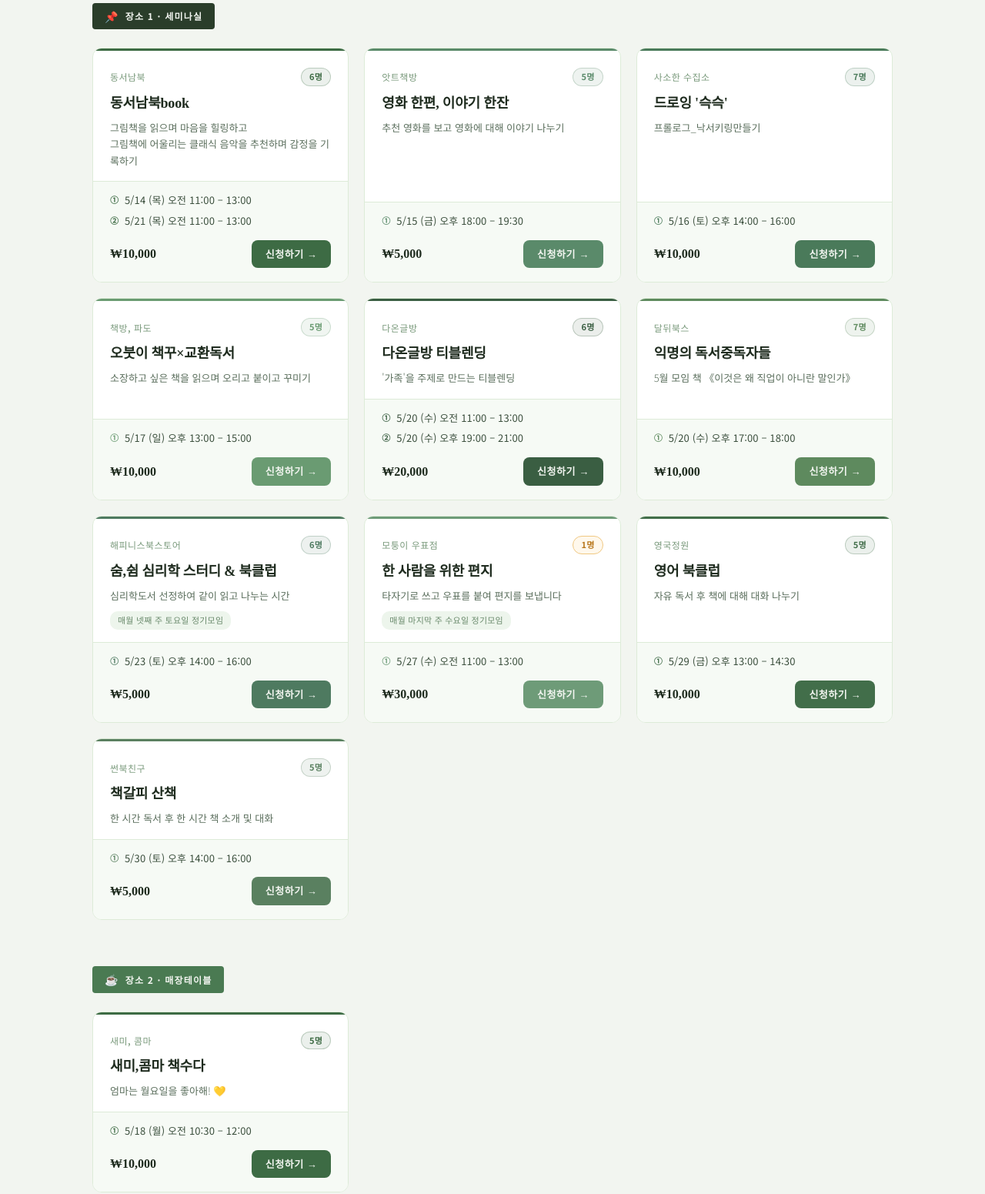
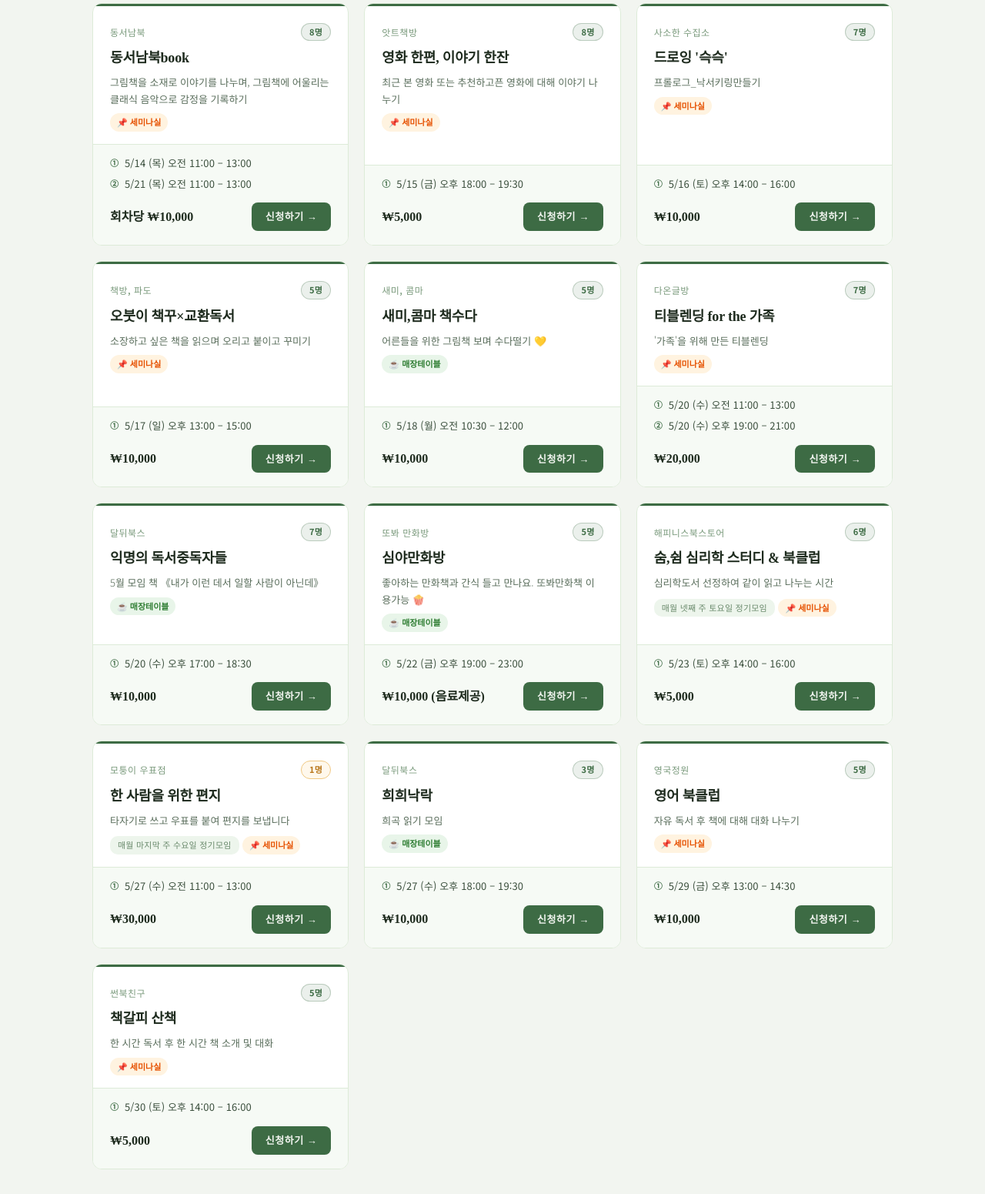
Before and after one commit to yonghee0330/bbooks-bmoim, a plain HTML site: page index.html in a window 1280 px wide. Shown: the part 460-2011 px from the top of the page at 77% size. Drawn offline with Linux system fonts and the light colour scheme.

Commit message:
수정: 날짜순 정렬, 모임 정보 업데이트, 또봐만화방·희희낙락 신규 추가

```diff
--- a/css/style.css
+++ b/css/style.css
@@ -457,3 +457,21 @@ body {
     font-size: 16px;
   }
 }
+
+/* 날짜순 레이아웃 - venue-tag */
+.venue-tag {
+  display: inline-block;
+  font-size: 11px;
+  font-weight: 600;
+  padding: 3px 9px;
+  border-radius: 20px;
+  margin-top: 8px;
+}
+.seminar-tag {
+  background: #fff3e0;
+  color: #e65100;
+}
+.table-tag {
+  background: #e8f5e9;
+  color: #2e7d32;
+}
--- a/index.html
+++ b/index.html
@@ -29,27 +29,20 @@
     <button class="filter-btn" data-filter="table">☕ 매장테이블</button>
   </nav>
 
-  <!-- MAIN -->
+  <!-- MAIN: 날짜순 정렬 -->
   <main id="main-content">
-
-    <!-- 세미나실 섹션 -->
-    <section class="venue-section" id="seminar-section">
-      <div class="venue-label seminar-label">
-        <span class="venue-icon">📌</span>
-        <span>장소 1 · 세미나실</span>
-      </div>
-
     <div class="cards-grid">
 
-        <!-- 동서남북book -->
-        <article class="meeting-card" data-venue="seminar" data-index="1">
+      <!-- 5/14 동서남북book · 세미나실 -->
+      <article class="meeting-card" data-venue="seminar" data-date="0514">
         <div class="card-top">
           <div class="card-meta-row">
             <span class="host-name">동서남북</span>
-              <span class="seat-badge">6명</span>
+            <span class="seat-badge">8명</span>
           </div>
           <h2 class="card-title">동서남북book</h2>
-            <p class="card-theme">그림책을 읽으며 마음을 힐링하고<br />그림책에 어울리는 클래식 음악을 추천하며 감정을 기록하기</p>
+          <p class="card-theme">그림책을 소재로 이야기를 나누며, 그림책에 어울리는 클래식 음악으로 감정을 기록하기</p>
+          <span class="venue-tag seminar-tag">📌 세미나실</span>
         </div>
         <div class="card-bottom">
           <div class="schedule-list">
@@ -63,21 +56,22 @@
             </div>
           </div>
           <div class="card-footer-row">
-              <span class="fee-tag">₩10,000</span>
+            <span class="fee-tag">회차당 ₩10,000</span>
             <a href="https://forms.gle/uoTLg9tv8wX5LP8p8" target="_blank" class="apply-btn" rel="noopener">신청하기 →</a>
           </div>
         </div>
       </article>
 
-        <!-- 앗트책방 -->
-        <article class="meeting-card" data-venue="seminar" data-index="2">
+      <!-- 5/15 앗트책방 · 세미나실 -->
+      <article class="meeting-card" data-venue="seminar" data-date="0515">
         <div class="card-top">
           <div class="card-meta-row">
             <span class="host-name">앗트책방</span>
-              <span class="seat-badge">5명</span>
+            <span class="seat-badge">8명</span>
           </div>
           <h2 class="card-title">영화 한편, 이야기 한잔</h2>
-            <p class="card-theme">추천 영화를 보고 영화에 대해 이야기 나누기</p>
+          <p class="card-theme">최근 본 영화 또는 추천하고픈 영화에 대해 이야기 나누기</p>
+          <span class="venue-tag seminar-tag">📌 세미나실</span>
         </div>
         <div class="card-bottom">
           <div class="schedule-list">
@@ -93,8 +87,8 @@
         </div>
       </article>
 
-        <!-- 사소한 수집소 -->
-        <article class="meeting-card" data-venue="seminar" data-index="3">
+      <!-- 5/16 사소한 수집소 · 세미나실 -->
+      <article class="meeting-card" data-venue="seminar" data-date="0516">
         <div class="card-top">
           <div class="card-meta-row">
             <span class="host-name">사소한 수집소</span>
@@ -102,6 +96,7 @@
           </div>
           <h2 class="card-title">드로잉 '슥슥'</h2>
           <p class="card-theme">프롤로그_낙서키링만들기</p>
+          <span class="venue-tag seminar-tag">📌 세미나실</span>
         </div>
         <div class="card-bottom">
           <div class="schedule-list">
@@ -117,8 +112,8 @@
         </div>
       </article>
 
-        <!-- 책방, 파도 -->
-        <article class="meeting-card" data-venue="seminar" data-index="4">
+      <!-- 5/17 책방,파도 · 세미나실 -->
+      <article class="meeting-card" data-venue="seminar" data-date="0517">
         <div class="card-top">
           <div class="card-meta-row">
             <span class="host-name">책방, 파도</span>
@@ -126,6 +121,7 @@
           </div>
           <h2 class="card-title">오붓이 책꾸×교환독서</h2>
           <p class="card-theme">소장하고 싶은 책을 읽으며 오리고 붙이고 꾸미기</p>
+          <span class="venue-tag seminar-tag">📌 세미나실</span>
         </div>
         <div class="card-bottom">
           <div class="schedule-list">
@@ -141,15 +137,41 @@
         </div>
       </article>
 
-        <!-- 다온글방 -->
-        <article class="meeting-card" data-venue="seminar" data-index="5">
+      <!-- 5/18 새미,콤마 · 매장테이블 -->
+      <article class="meeting-card" data-venue="table" data-date="0518">
+        <div class="card-top">
+          <div class="card-meta-row">
+            <span class="host-name">새미, 콤마</span>
+            <span class="seat-badge">5명</span>
+          </div>
+          <h2 class="card-title">새미,콤마 책수다</h2>
+          <p class="card-theme">어른들을 위한 그림책 보며 수다떨기 💛</p>
+          <span class="venue-tag table-tag">☕ 매장테이블</span>
+        </div>
+        <div class="card-bottom">
+          <div class="schedule-list">
+            <div class="schedule-item">
+              <span class="schedule-no">①</span>
+              <span class="schedule-text">5/18 (월) 오전 10:30 – 12:00</span>
+            </div>
+          </div>
+          <div class="card-footer-row">
+            <span class="fee-tag">₩10,000</span>
+            <a href="https://forms.gle/uoTLg9tv8wX5LP8p8" target="_blank" class="apply-btn" rel="noopener">신청하기 →</a>
+          </div>
+        </div>
+      </article>
+
+      <!-- 5/20 다온글방 티블렌딩 · 세미나실 -->
+      <article class="meeting-card" data-venue="seminar" data-date="0520">
         <div class="card-top">
           <div class="card-meta-row">
             <span class="host-name">다온글방</span>
-              <span class="seat-badge">6명</span>
+            <span class="seat-badge">7명</span>
           </div>
-            <h2 class="card-title">다온글방 티블렌딩</h2>
-            <p class="card-theme">'가족'을 주제로 만드는 티블렌딩</p>
+          <h2 class="card-title">티블렌딩 for the 가족</h2>
+          <p class="card-theme">'가족'을 위해 만든 티블렌딩</p>
+          <span class="venue-tag seminar-tag">📌 세미나실</span>
         </div>
         <div class="card-bottom">
           <div class="schedule-list">
@@ -169,21 +191,22 @@
         </div>
       </article>
 
-        <!-- 달뒤북스 -->
-        <article class="meeting-card" data-venue="seminar" data-index="6">
+      <!-- 5/20 달뒤북스 익명의 독서중독자들 · 매장테이블 -->
+      <article class="meeting-card" data-venue="table" data-date="0520">
         <div class="card-top">
           <div class="card-meta-row">
             <span class="host-name">달뒤북스</span>
             <span class="seat-badge">7명</span>
           </div>
           <h2 class="card-title">익명의 독서중독자들</h2>
-            <p class="card-theme">5월 모임 책 《이것은 왜 직업이 아니란 말인가》</p>
+          <p class="card-theme">5월 모임 책 《내가 이런 데서 일할 사람이 아닌데》</p>
+          <span class="venue-tag table-tag">☕ 매장테이블</span>
         </div>
         <div class="card-bottom">
           <div class="schedule-list">
             <div class="schedule-item">
               <span class="schedule-no">①</span>
-                <span class="schedule-text">5/20 (수) 오후 17:00 – 18:00</span>
+              <span class="schedule-text">5/20 (수) 오후 17:00 – 18:30</span>
             </div>
           </div>
           <div class="card-footer-row">
@@ -193,8 +216,33 @@
         </div>
       </article>
 
-        <!-- 해피니스북스토어 -->
-        <article class="meeting-card" data-venue="seminar" data-index="7">
+      <!-- 5/22 또봐만화방 · 매장테이블 (신규) -->
+      <article class="meeting-card" data-venue="table" data-date="0522">
+        <div class="card-top">
+          <div class="card-meta-row">
+            <span class="host-name">또봐 만화방</span>
+            <span class="seat-badge">5명</span>
+          </div>
+          <h2 class="card-title">심야만화방</h2>
+          <p class="card-theme">좋아하는 만화책과 간식 들고 만나요. 또봐만화책 이용가능 🍿</p>
+          <span class="venue-tag table-tag">☕ 매장테이블</span>
+        </div>
+        <div class="card-bottom">
+          <div class="schedule-list">
+            <div class="schedule-item">
+              <span class="schedule-no">①</span>
+              <span class="schedule-text">5/22 (금) 오후 19:00 – 23:00</span>
+            </div>
+          </div>
+          <div class="card-footer-row">
+            <span class="fee-tag">₩10,000 (음료제공)</span>
+            <a href="https://forms.gle/uoTLg9tv8wX5LP8p8" target="_blank" class="apply-btn" rel="noopener">신청하기 →</a>
+          </div>
+        </div>
+      </article>
+
+      <!-- 5/23 해피니스북스토어 · 세미나실 -->
+      <article class="meeting-card" data-venue="seminar" data-date="0523">
         <div class="card-top">
           <div class="card-meta-row">
             <span class="host-name">해피니스북스토어</span>
@@ -203,6 +251,7 @@
           <h2 class="card-title">숨,쉼 심리학 스터디 & 북클럽</h2>
           <p class="card-theme">심리학도서 선정하여 같이 읽고 나누는 시간</p>
           <span class="regular-badge">매월 넷째 주 토요일 정기모임</span>
+          <span class="venue-tag seminar-tag">📌 세미나실</span>
         </div>
         <div class="card-bottom">
           <div class="schedule-list">
@@ -218,8 +267,8 @@
         </div>
       </article>
 
-        <!-- 모퉁이 우표점 -->
-        <article class="meeting-card" data-venue="seminar" data-index="8">
+      <!-- 5/27 모퉁이 우표점 · 세미나실 -->
+      <article class="meeting-card" data-venue="seminar" data-date="0527">
         <div class="card-top">
           <div class="card-meta-row">
             <span class="host-name">모퉁이 우표점</span>
@@ -228,6 +277,7 @@
           <h2 class="card-title">한 사람을 위한 편지</h2>
           <p class="card-theme">타자기로 쓰고 우표를 붙여 편지를 보냅니다</p>
           <span class="regular-badge">매월 마지막 주 수요일 정기모임</span>
+          <span class="venue-tag seminar-tag">📌 세미나실</span>
         </div>
         <div class="card-bottom">
           <div class="schedule-list">
@@ -243,8 +293,33 @@
         </div>
       </article>
 
-        <!-- 영국정원 -->
-        <article class="meeting-card" data-venue="seminar" data-index="9">
+      <!-- 5/27 달뒤북스 희희낙락 · 매장테이블 (신규) -->
+      <article class="meeting-card" data-venue="table" data-date="0527">
+        <div class="card-top">
+          <div class="card-meta-row">
+            <span class="host-name">달뒤북스</span>
+            <span class="seat-badge">3명</span>
+          </div>
+          <h2 class="card-title">희희낙락</h2>
+          <p class="card-theme">희곡 읽기 모임</p>
+          <span class="venue-tag table-tag">☕ 매장테이블</span>
+        </div>
+        <div class="card-bottom">
+          <div class="schedule-list">
+            <div class="schedule-item">
+              <span class="schedule-no">①</span>
+              <span class="schedule-text">5/27 (수) 오후 18:00 – 19:30</span>
+            </div>
+          </div>
+          <div class="card-footer-row">
+            <span class="fee-tag">₩10,000</span>
+            <a href="https://forms.gle/uoTLg9tv8wX5LP8p8" target="_blank" class="apply-btn" rel="noopener">신청하기 →</a>
+          </div>
+        </div>
+      </article>
+
+      <!-- 5/29 영국정원 · 세미나실 -->
+      <article class="meeting-card" data-venue="seminar" data-date="0529">
         <div class="card-top">
           <div class="card-meta-row">
             <span class="host-name">영국정원</span>
@@ -252,6 +327,7 @@
           </div>
           <h2 class="card-title">영어 북클럽</h2>
           <p class="card-theme">자유 독서 후 책에 대해 대화 나누기</p>
+          <span class="venue-tag seminar-tag">📌 세미나실</span>
         </div>
         <div class="card-bottom">
           <div class="schedule-list">
@@ -267,8 +343,8 @@
         </div>
       </article>
 
-        <!-- 썬북친구 -->
-        <article class="meeting-card" data-venue="seminar" data-index="10">
+      <!-- 5/30 썬북친구 · 세미나실 -->
+      <article class="meeting-card" data-venue="seminar" data-date="0530">
         <div class="card-top">
           <div class="card-meta-row">
             <span class="host-name">썬북친구</span>
@@ -276,6 +352,7 @@
           </div>
           <h2 class="card-title">책갈피 산책</h2>
           <p class="card-theme">한 시간 독서 후 한 시간 책 소개 및 대화</p>
+          <span class="venue-tag seminar-tag">📌 세미나실</span>
         </div>
         <div class="card-bottom">
           <div class="schedule-list">
@@ -292,44 +369,6 @@
       </article>
 
     </div>
-    </section>
-
-    <!-- 매장테이블 섹션 -->
-    <section class="venue-section" id="table-section">
-      <div class="venue-label table-label">
-        <span class="venue-icon">☕</span>
-        <span>장소 2 · 매장테이블</span>
-      </div>
-
-      <div class="cards-grid">
-
-        <!-- 새미, 콤마 -->
-        <article class="meeting-card" data-venue="table" data-index="1">
-          <div class="card-top">
-            <div class="card-meta-row">
-              <span class="host-name">새미, 콤마</span>
-              <span class="seat-badge">5명</span>
-            </div>
-            <h2 class="card-title">새미,콤마 책수다</h2>
-            <p class="card-theme">엄마는 월요일을 좋아해! 💛</p>
-          </div>
-          <div class="card-bottom">
-            <div class="schedule-list">
-              <div class="schedule-item">
-                <span class="schedule-no">①</span>
-                <span class="schedule-text">5/18 (월) 오전 10:30 – 12:00</span>
-              </div>
-            </div>
-            <div class="card-footer-row">
-              <span class="fee-tag">₩10,000</span>
-              <a href="https://forms.gle/uoTLg9tv8wX5LP8p8" target="_blank" class="apply-btn" rel="noopener">신청하기 →</a>
-            </div>
-          </div>
-        </article>
-
-      </div>
-    </section>
-
   </main>
 
   <!-- FOOTER -->
```
Lines whose indentation alone changed are shown as unchanged.
